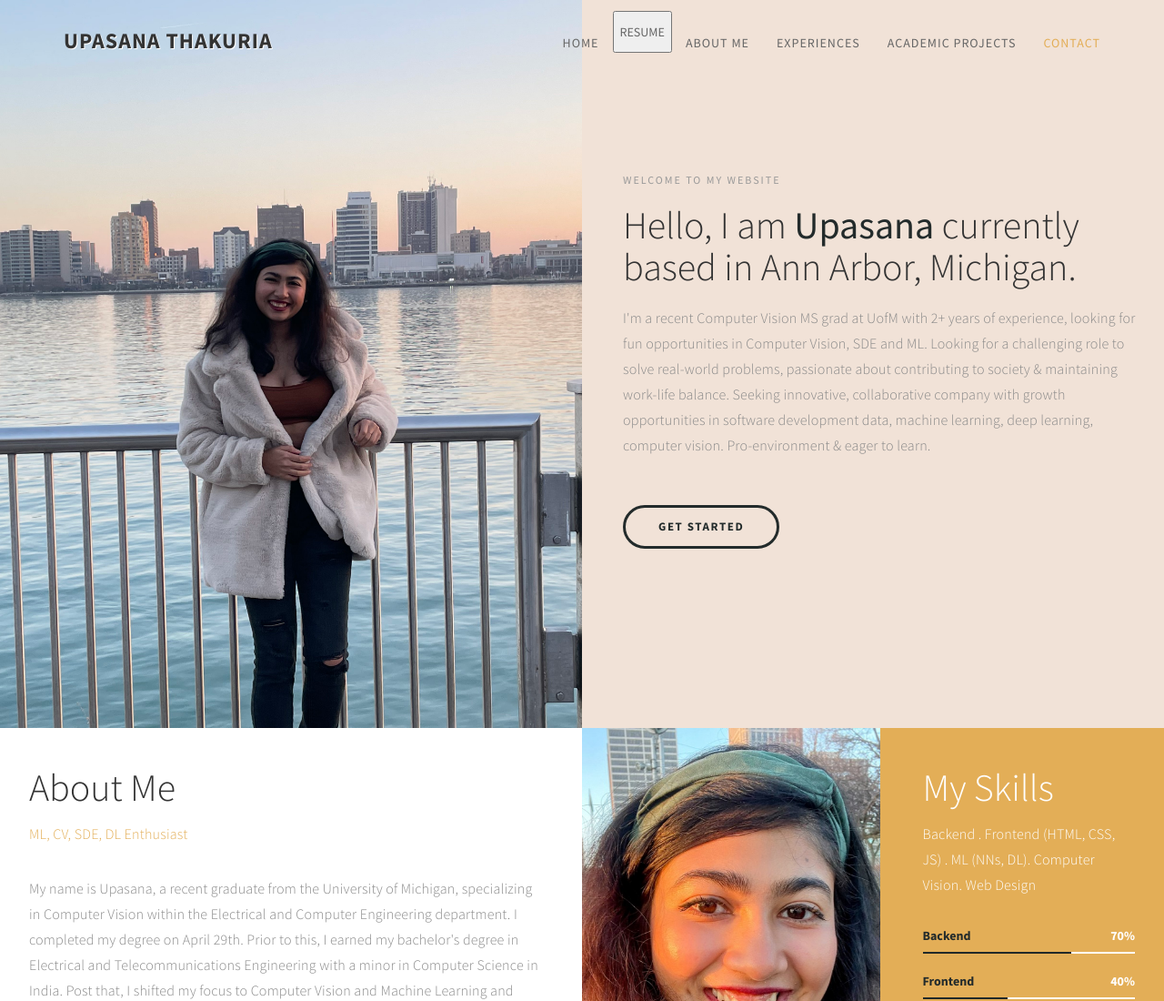
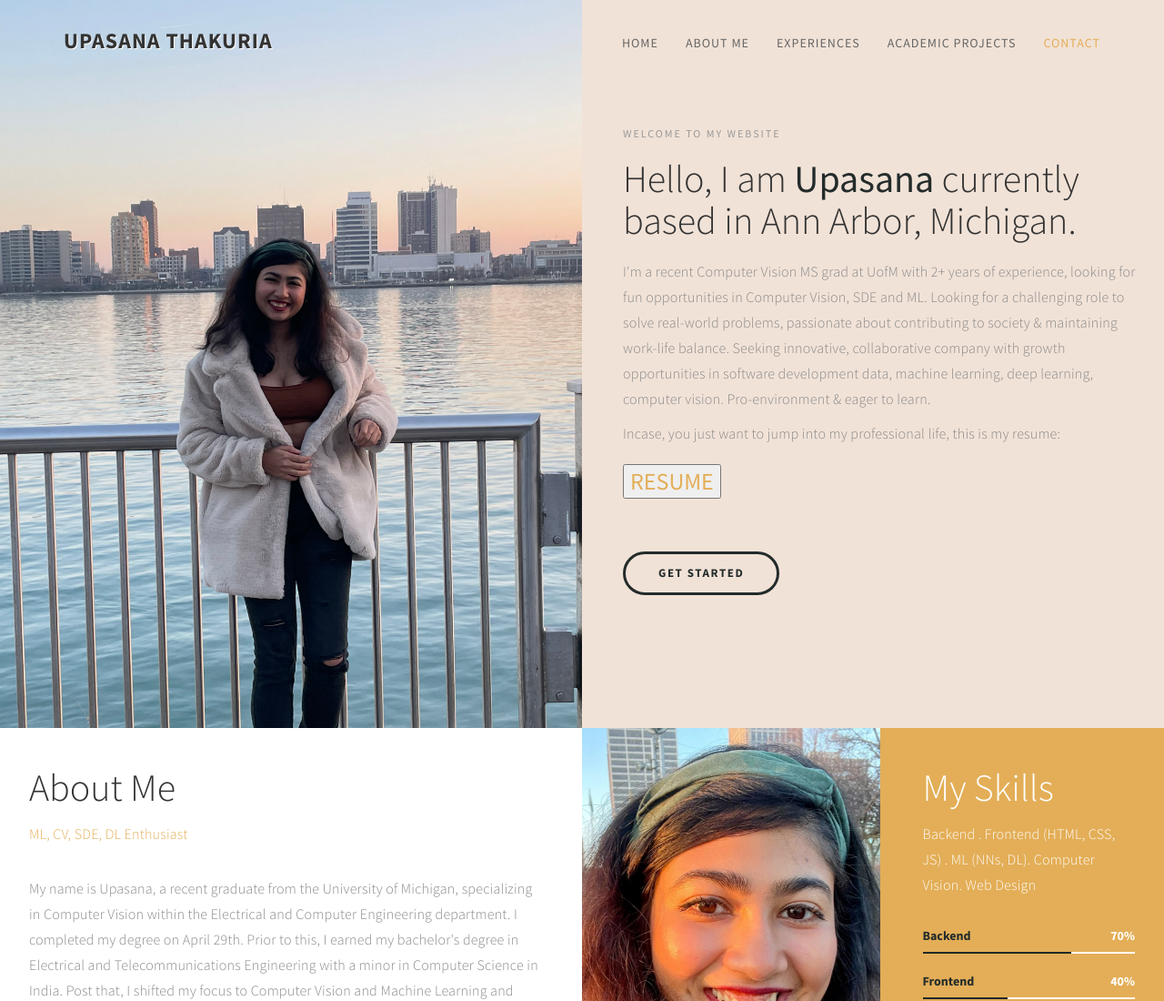
Before and after one commit to upasana74/UpasanaThakuria.github.io, a plain HTML site: page index.html in a window 1280 px wide. Shown: the top 1100 px of the page at 91% size. Drawn offline with Linux system fonts and the light colour scheme.

Commit message:
Add files via upload

```diff
--- a/index.html
+++ b/index.html
@@ -52,7 +52,6 @@ http://www.templatemo.com/tm-498-stimulus
           <div class="collapse navbar-collapse">
                <ul class="nav navbar-nav navbar-right">
                     <li><a href="#home" class="smoothScroll">Home</a></li>
-                    <li><strong><a href = "https://drive.google.com/file/d/1eQqDyFz4RzkwQQOzlj9oH_6Lcr7QxBdJ/view?usp=sharing"><button>RESUME</button></a></strong></li>
                     <li><a href="#about" class="smoothScroll">About Me</a></li>
                     <li><a href="#experience" class="smoothScroll">Experiences</a></li>
                     <li><a href="#quotes" class="smoothScroll">Academic Projects</a></li>
@@ -80,6 +79,8 @@ http://www.templatemo.com/tm-498-stimulus
                               <h4 class="wow fadeInUp" data-wow-delay="0.3s">welcome to my website</h4>
                               <h1 class="wow fadeInUp" data-wow-delay="0.6s">Hello, I am <strong>Upasana</strong> currently based in Ann Arbor, Michigan.</h1>
                               <p class="wow fadeInUp" data-wow-delay="0.9s">I'm a recent Computer Vision MS grad at UofM with 2+ years of experience, looking for fun opportunities in Computer Vision, SDE and ML. Looking for a challenging role to solve real-world problems, passionate about contributing to society & maintaining work-life balance. Seeking innovative, collaborative company with growth opportunities in software development data, machine learning, deep learning, computer vision. Pro-environment & eager to learn.</p>
+                              <p>Incase, you just want to jump into my professional life, this is my resume: </p>
+                              <h3><button><strong><a href = "https://drive.google.com/file/d/1eQqDyFz4RzkwQQOzlj9oH_6Lcr7QxBdJ/view?usp=sharing">RESUME</a></strong></button></h3>
 
                               <a href="#about" class="wow fadeInUp smoothScroll section-btn btn btn-success" data-wow-delay="1.4s">Get Started</a>
 
```
